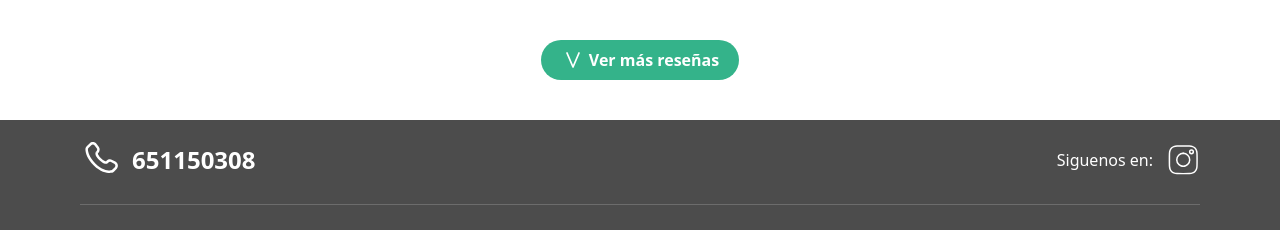
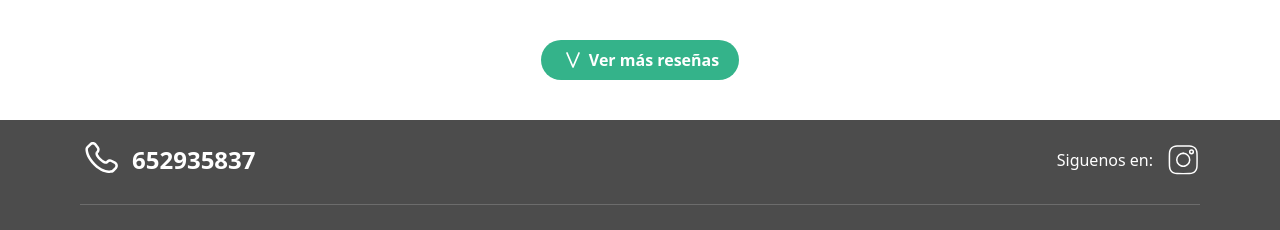
Before and after one commit to GuilleAlvareez/VirtualHouse, a React (Vite) app: page / in a window 1280 px wide. Shown: the part 1757-1987 px from the top of the page. Built offline with nearby package versions, Linux system fonts and the light colour scheme.

Commit message:
Ig Cambiado

```diff
--- a/src/components/Footer.jsx
+++ b/src/components/Footer.jsx
@@ -3,13 +3,13 @@ import { IconPhone, IconIG } from "./Icons";
 
 export function Footer() {
     const handleIG = () => {
-        window.open('https://www.instagram.com/guille_alvareez/')
+        window.open('https://www.instagram.com/virtualhouseinc/?igsh=MXNvbnJxNnN5dWQzNw%3D%3D')
     }
     return (
         <>
             <section className="bg-grisClaro text-white">
                 <article className="flex flex-row justify-between items-center px-20 pt-5 mb-2">
-                    <label className="flex flex-row items-center justify-center font-bold text-2xl gap-3"><IconPhone/>651150308</label>
+                    <label className="flex flex-row items-center justify-center font-bold text-2xl gap-3"><IconPhone/>652935837</label>
 
                     <div className="flex flex-row items-center justify-center gap-3">
                         <label>Siguenos en: </label>
```
